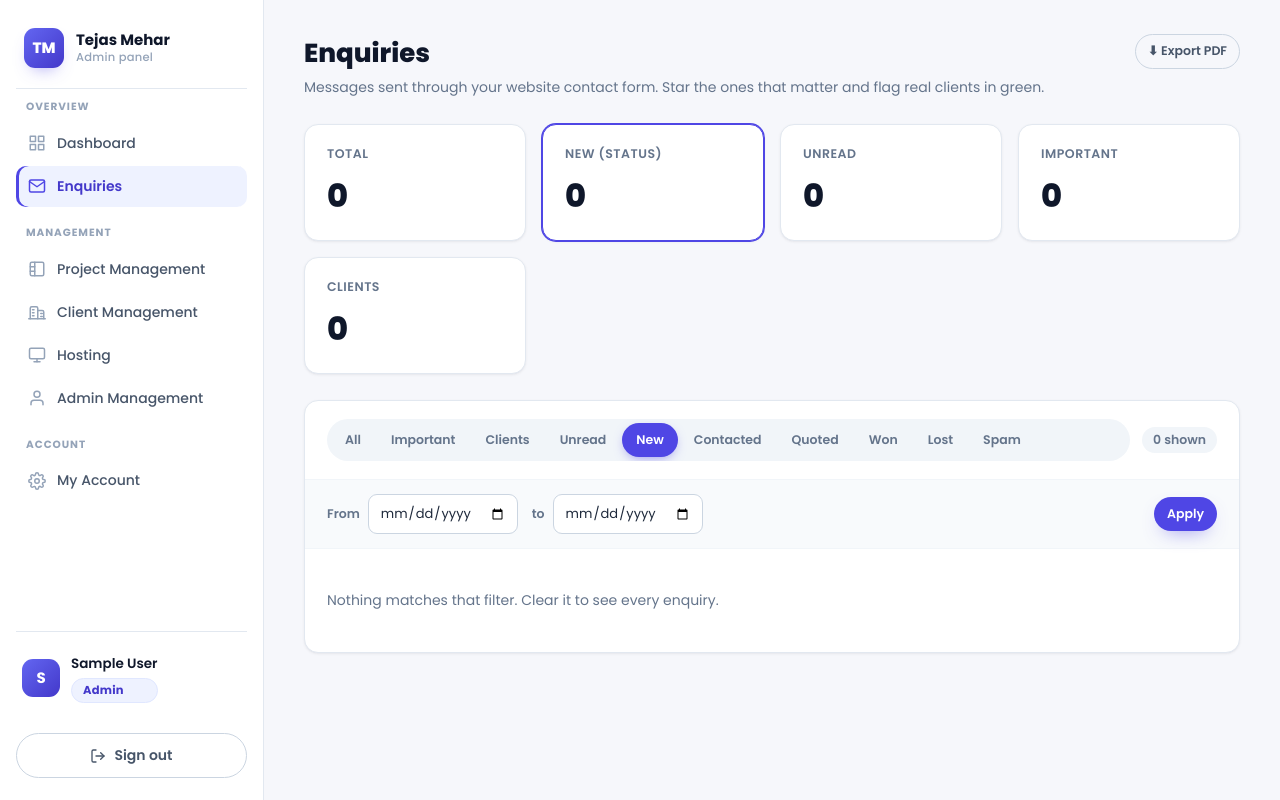
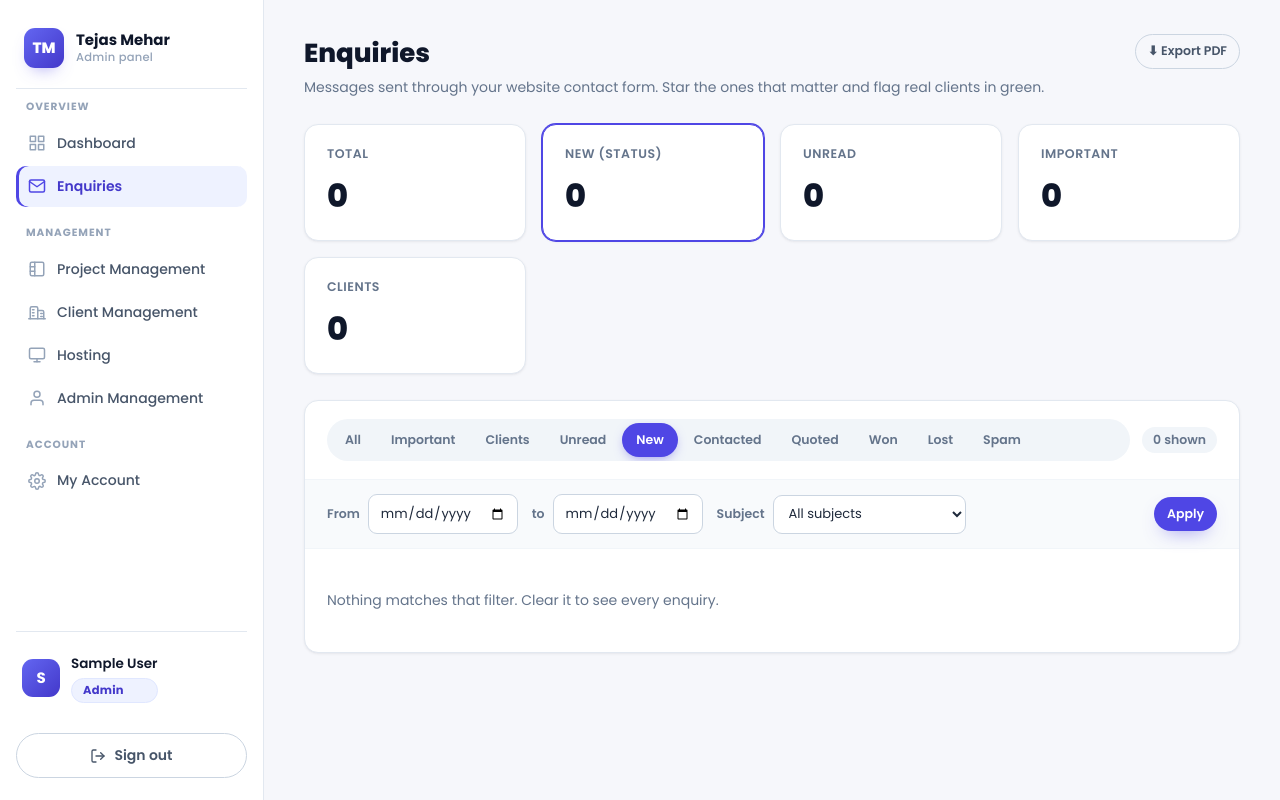
Before and after one commit to webcultivate01-tv/my-personal-portfolio-website, a PHP site: page /portfolio/admin/enquiries?filter=new in a window 1280 px wide. Run offline with PHP 8.4, Linux system fonts and the light colour scheme; the visitor is signed in with stand-in values (Sample User, id 1); data that the repository does not hold is empty.

Commit message:
added subject in enquiry filter

```diff
--- a/admin/app/Controllers/EnquiryController.php
+++ b/admin/app/Controllers/EnquiryController.php
@@ -30,6 +30,7 @@ class EnquiryController extends Controller
 
         $dateFrom = $this->validDate($_GET['date_from'] ?? '');
         $dateTo   = $this->validDate($_GET['date_to'] ?? '');
+        $subject  = $this->validSubject($_GET['subject'] ?? '');
 
         $leads = new Lead();
 
@@ -40,13 +41,15 @@ class EnquiryController extends Controller
             'filter'        => $filter,
             'dateFrom'      => $dateFrom ?? '',
             'dateTo'        => $dateTo ?? '',
-            'enquiries'     => $leads->list($filter, $dateFrom, $dateTo),
+            'subject'       => $subject ?? '',
+            'enquiries'     => $leads->list($filter, $dateFrom, $dateTo, $subject),
             'total'         => $leads->totalCount(),
             'newCount'      => $leads->countByStatus('new'),
             'unreadCount'   => $leads->countUnread(),
             'importantCount'=> $leads->countFlag('is_important'),
             'clientCount'   => $leads->countFlag('is_client'),
             'statuses'      => Lead::STATUSES,
+            'subjects'      => Lead::SUBJECTS,
         ]);
     }
 
@@ -66,6 +69,7 @@ class EnquiryController extends Controller
 
         $dateFrom = $this->validDate($_GET['date_from'] ?? '');
         $dateTo   = $this->validDate($_GET['date_to'] ?? '');
+        $subject  = $this->validSubject($_GET['subject'] ?? '');
 
         $leads = new Lead();
 
@@ -74,7 +78,8 @@ class EnquiryController extends Controller
             'filter'      => $filter,
             'dateFrom'    => $dateFrom ?? '',
             'dateTo'      => $dateTo ?? '',
-            'enquiries'   => $leads->list($filter, $dateFrom, $dateTo),
+            'subject'     => $subject ?? '',
+            'enquiries'   => $leads->list($filter, $dateFrom, $dateTo, $subject),
             'generatedAt' => date('M j, Y \a\t g:ia'),
         ], null);
     }
@@ -88,6 +93,13 @@ class EnquiryController extends Controller
         }
         $d = \DateTime::createFromFormat('Y-m-d', $value);
         return ($d !== false && $d->format('Y-m-d') === $value) ? $value : null;
+    }
+
+    /** Validate a subject filter against the contact form's fixed options; returns null when blank or unknown. */
+    private function validSubject(string $value): ?string
+    {
+        $value = trim($value);
+        return in_array($value, Lead::SUBJECTS, true) ? $value : null;
     }
 
     /** Read one enquiry in full. */
--- a/admin/app/Models/Lead.php
+++ b/admin/app/Models/Lead.php
@@ -14,6 +14,9 @@ class Lead extends Model
 {
     /** Statuses an enquiry can move through. */
     public const STATUSES = ['new', 'contacted', 'quoted', 'won', 'lost', 'spam'];
+
+    /** Subject options offered on the public contact form. */
+    public const SUBJECTS = ['Project Inquiry', 'General Inquiry', 'Business Collaboration', 'Pricing & Plans'];
 
     // ---------- Dashboard summaries ----------
 
@@ -69,11 +72,12 @@ class Lead extends Model
     // ---------- Enquiry management ----------
 
     /**
-     * List enquiries, newest first, with an optional filter and date range.
+     * List enquiries, newest first, with an optional filter, subject and date range.
      * $filter: 'all' | 'important' | 'client' | one of STATUSES.
+     * $subject: one of SUBJECTS, or null/'' to leave unfiltered.
      * $dateFrom / $dateTo: 'YYYY-MM-DD' strings, or null to leave that bound open.
      */
-    public function list(string $filter = 'all', ?string $dateFrom = null, ?string $dateTo = null): array
+    public function list(string $filter = 'all', ?string $dateFrom = null, ?string $dateTo = null, ?string $subject = null): array
     {
         $conditions = [];
         $params     = [];
@@ -87,6 +91,11 @@ class Lead extends Model
         } elseif (in_array($filter, self::STATUSES, true)) {
             $conditions[] = 'status = ?';
             $params[]     = $filter;
+        }
+
+        if ($subject !== null && $subject !== '') {
+            $conditions[] = 'subject = ?';
+            $params[]     = $subject;
         }
 
         if ($dateFrom !== null && $dateFrom !== '') {
--- a/admin/app/Views/enquiries/index.php
+++ b/admin/app/Views/enquiries/index.php
@@ -2,12 +2,12 @@
 /**
  * @var string $csrf @var string $filter @var array $enquiries
  * @var int $total @var int $newCount @var int $unreadCount @var int $importantCount @var int $clientCount
- * @var array $statuses @var string $dateFrom @var string $dateTo
+ * @var array $statuses @var string $dateFrom @var string $dateTo @var string $subject @var array $subjects
  */
 $isAdmin = \App\Core\Auth::isAdmin();
 
-/** Build a filter-tab URL, preserving the current date range. */
-$tab = static function (string $key) use ($dateFrom, $dateTo): string {
+/** Build a filter-tab URL, preserving the current date range and subject. */
+$tab = static function (string $key) use ($dateFrom, $dateTo, $subject): string {
     $params = [];
     if ($key !== 'all') {
         $params['filter'] = $key;
@@ -18,17 +18,21 @@ $tab = static function (string $key) use ($dateFrom, $dateTo): string {
     if ($dateTo !== '') {
         $params['date_to'] = $dateTo;
     }
+    if ($subject !== '') {
+        $params['subject'] = $subject;
+    }
     return url('/enquiries') . ($params ? '?' . http_build_query($params) : '');
 };
 
-/** Export PDF URL, honouring the current filter + date range. */
+/** Export PDF URL, honouring the current filter + date range + subject. */
 $exportUrl = url('/enquiries/export') . '?' . http_build_query(array_filter([
     'filter'    => $filter !== 'all' ? $filter : null,
     'date_from' => $dateFrom !== '' ? $dateFrom : null,
     'date_to'   => $dateTo !== '' ? $dateTo : null,
+    'subject'   => $subject !== '' ? $subject : null,
 ]));
 
-/** Current status tab with the date range stripped, for "Clear dates". */
+/** Current status tab with the date range and subject stripped, for "Clear dates". */
 $clearDatesUrl = url('/enquiries') . ($filter !== 'all' ? '?filter=' . $filter : '');
 
 /** Filter tabs: key => label. */
@@ -92,16 +96,24 @@ $tabs = [
     <label class="filter-bar__date">to
       <input class="form__input" type="date" name="date_to" value="<?= e($dateTo) ?>">
     </label>
+    <label class="filter-bar__date">Subject
+      <select class="form__input" name="subject">
+        <option value="">All subjects</option>
+        <?php foreach ($subjects as $subj): ?>
+          <option value="<?= e($subj) ?>"<?= $subject === $subj ? ' selected' : '' ?>><?= e($subj) ?></option>
+        <?php endforeach; ?>
+      </select>
+    </label>
     <button type="submit" class="btn btn--sm btn--primary">Apply</button>
-    <?php if ($dateFrom !== '' || $dateTo !== ''): ?>
-      <a class="btn btn--sm btn--ghost" href="<?= e($clearDatesUrl) ?>">Clear dates</a>
+    <?php if ($dateFrom !== '' || $dateTo !== '' || $subject !== ''): ?>
+      <a class="btn btn--sm btn--ghost" href="<?= e($clearDatesUrl) ?>">Clear filters</a>
     <?php endif; ?>
   </form>
 
   <?php if (empty($enquiries)): ?>
     <p class="empty">
-      <?php if ($filter !== 'all' || $dateFrom !== '' || $dateTo !== ''): ?>
-        Nothing matches that filter<?= ($dateFrom !== '' || $dateTo !== '') ? ' and date range' : '' ?>.
+      <?php if ($filter !== 'all' || $dateFrom !== '' || $dateTo !== '' || $subject !== ''): ?>
+        Nothing matches that filter<?= ($dateFrom !== '' || $dateTo !== '' || $subject !== '') ? ' and criteria' : '' ?>.
         <a href="<?= url('/enquiries') ?>">Clear it</a> to see every enquiry.
       <?php else: ?>
         No enquiries here yet. When someone submits the contact form on your site,
--- a/admin/app/Views/enquiries/pdf.php
+++ b/admin/app/Views/enquiries/pdf.php
@@ -1,5 +1,5 @@
 <?php
-/** @var string $title @var string $filter @var string $dateFrom @var string $dateTo
+/** @var string $title @var string $filter @var string $dateFrom @var string $dateTo @var string $subject
  *  @var array $enquiries @var string $generatedAt
  */
 $rangeLabel = 'All time';
@@ -58,6 +58,9 @@ $filterLabel = ucfirst($filter);
   <p class="meta">
     Status filter: <strong><?= e($filterLabel) ?></strong>
     &nbsp;·&nbsp; Date range: <strong><?= e($rangeLabel) ?></strong>
+    <?php if ($subject !== ''): ?>
+      &nbsp;·&nbsp; Subject: <strong><?= e($subject) ?></strong>
+    <?php endif; ?>
     &nbsp;·&nbsp; <?= count($enquiries) ?> record<?= count($enquiries) === 1 ? '' : 's' ?>
     &nbsp;·&nbsp; Generated <?= e($generatedAt) ?>
   </p>
```
